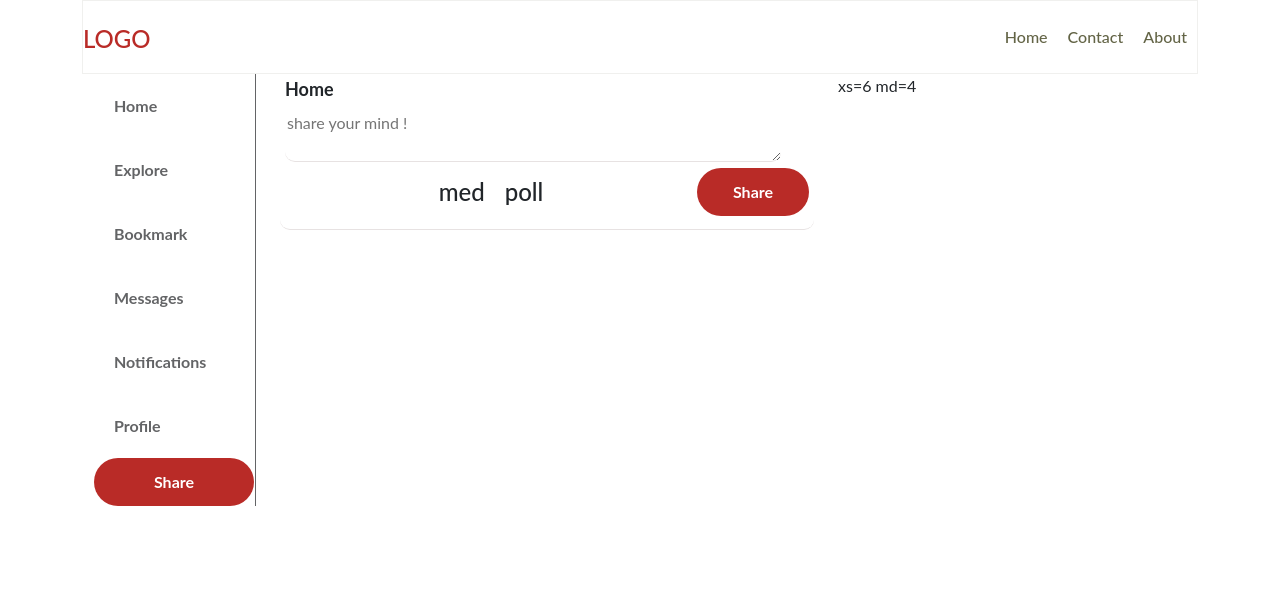
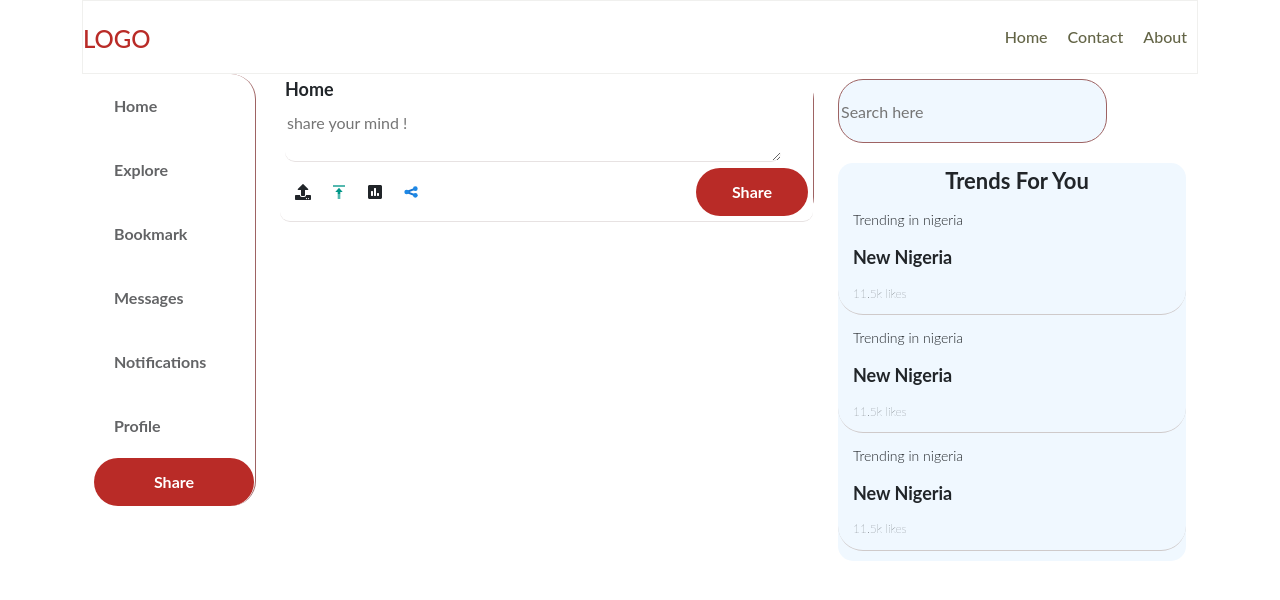
Before and after one commit to Niceiyke/frontend-social, a React (Create React App) app: page / in a window 1280 px wide. Shown: the top 600 px of the page. Built offline with nearby package versions, Linux system fonts and the light colour scheme.

Commit message:
added widget

```diff
--- a/package.json
+++ b/package.json
@@ -10,6 +10,7 @@
     "react": "^18.2.0",
     "react-bootstrap": "^2.6.0",
     "react-dom": "^18.2.0",
+    "react-icons": "^4.6.0",
     "react-router-dom": "^6.4.3",
     "react-scripts": "5.0.1",
     "styled-components": "^5.3.6",
--- a/src/components/ShareBox.js
+++ b/src/components/ShareBox.js
@@ -1,27 +1,43 @@
 import React from 'react'
 import '../styles/shareBox.css'
+import { FaUpload, FaPoll} from "react-icons/fa";
+import { FcUpload, FcShare } from "react-icons/fc";
+
 
 const ShareBox = () => {
   return (
-    <div className='shareContainer'>
-        <div className='shareheading'>
-            <h3>Home</h3>
+    <div className="shareContainer">
+      <div className="shareheading">
+        <h3>Home</h3>
+      </div>
+      <div className="shareBox">
+        <div className="shareContent">
+          <textarea
+            rows="2"
+            cols="53"
+            placeholder="share your mind !"
+          ></textarea>
         </div>
-        <div className='shareBox'>
-            <div className='shareContent'>
-            <textarea rows="2" cols="53"  placeholder ='share your mind !'></textarea>
-            </div>
-            <div className='shareitems'>
-            <div className='shareadditions'>
-                <span><h4>med</h4></span>
-                <span><h4>poll</h4></span>
-            </div>
-            <button className='btn-sharebox'>Share</button>
-            </div>
-
+        <div className="shareitems">
+          <div className="shareadditions">
+            <span>
+              <FaUpload />
+            </span>
+            <span>
+              <FcUpload />
+            </span>
+            <span>
+              <FaPoll />
+            </span>
+            <span>
+              <FcShare />
+            </span>
+          </div>
+          <button className="btn-sharebox">Share</button>
         </div>
+      </div>
     </div>
-  )
+  );
 }
 
 export default ShareBox
--- /dev/null
+++ b/src/components/Widget.js
@@ -0,0 +1,32 @@
+import React from "react";
+import "../styles/widget.css";
+
+const Widget = () => {
+  return (
+    <div className="widgetcontainer">
+      <div className="widgetsearch">
+        <input type="text" placeholder="Search here" />
+      </div>
+      <div className="widgettrend">
+        <h3 className="widgettrendh3">Trends For You</h3>
+        <div className="trenditem">
+          <h5>Trending in nigeria</h5>
+          <h3>New Nigeria</h3>
+          <h6>11.5k likes</h6>
+        </div>
+        <div className="trenditem">
+          <h5>Trending in nigeria</h5>
+          <h3>New Nigeria</h3>
+          <h6>11.5k likes</h6>
+        </div>
+        <div className="trenditem">
+          <h5>Trending in nigeria</h5>
+          <h3>New Nigeria</h3>
+          <h6>11.5k likes</h6>
+        </div>
+      </div>
+    </div>
+  );
+};
+
+export default Widget;
--- a/src/pages/Homepage.js
+++ b/src/pages/Homepage.js
@@ -1,10 +1,13 @@
 import React from 'react'
 import ShareBox from '../components/ShareBox'
+import "../styles/homepage.css";
 
 const Homepage = () => {
   return (
-    <ShareBox />
-  )
+    <div className="main">
+      <ShareBox />
+    </div>
+  );
 }
 
 export default Homepage
--- a/src/pages/Layout.js
+++ b/src/pages/Layout.js
@@ -4,6 +4,7 @@ import Row from 'react-bootstrap/Row';
 import Col from 'react-bootstrap/Col';
 import Homepage from './Homepage';
 import Sidebar from '../components/Sidebar';
+import Widget from '../components/Widget';
 
 const Layout = () => {
   return (
@@ -16,7 +17,7 @@ const Layout = () => {
           <Homepage />
         </Col>
         <Col xs={2} md={4}>
-          xs=6 md=4
+          <Widget />
         </Col>
       </Row>
       </Container>
--- /dev/null
+++ b/src/styles/homepage.css
@@ -0,0 +1,4 @@
+.main{
+       border-right: #9e6363 1px solid;
+        border-radius: 25px;
+}
--- a/src/styles/shareBox.css
+++ b/src/styles/shareBox.css
@@ -5,6 +5,7 @@
     border: none;
     border-radius: 10px;
     border-bottom: #e7e2e2 1px solid;
+
 }
 .shareheading h3{
     font-weight: bold;
@@ -17,7 +18,7 @@
 
 .shareadditions{
     display: flex;
-    margin: auto;
+
 
 }
 
--- a/src/styles/sidebar.css
+++ b/src/styles/sidebar.css
@@ -1,7 +1,8 @@
 .sidebar{
     display: flex;
     flex-direction: column;
-    border-right: #636466 1px solid;
+    border-radius: 25px;
+    border-right: #9e6363 1px solid;
 
 }
 
--- /dev/null
+++ b/src/styles/widget.css
@@ -0,0 +1,57 @@
+.widgetcontainer{
+
+    display: flex;
+    flex-direction: column;
+}
+
+.widgetsearch input{
+    width: 21vw;
+    height: 8vh;
+    border-radius: 25px;
+    border: #9e6363  1px solid;
+    background-color: aliceblue;
+    margin-top: 5px;
+
+}
+
+.widgettrend{
+    margin-top: 20px;
+    background-color: aliceblue;
+    border-radius: 15px;
+}
+.widgettrendh3{
+   font-weight: bolder;
+    font-size: 22px;
+    padding: 5px;
+    margin-left: 10px;
+    text-align: center;
+
+}
+
+.trenditem{
+
+     border-bottom: #cfcaca  1px solid;
+     border-radius: 25px;
+     margin-bottom: 10px;
+
+}
+.trenditem h5{
+    font-weight: 300;
+    font-size: 14px;
+    padding: 5px;
+    margin-left: 10px;
+
+}
+.trenditem h3{
+    font-weight: bold;
+    font-size: 18px;
+    padding: 5px;
+    margin-left: 10px;
+}
+
+.trenditem h6{
+    font-weight: 200;
+    font-size: 12px;
+    padding: 5px;
+    margin-left: 10px;
+}
```
Also changed, not shown: 1 other file (tests, documents, lock files or other folders).
